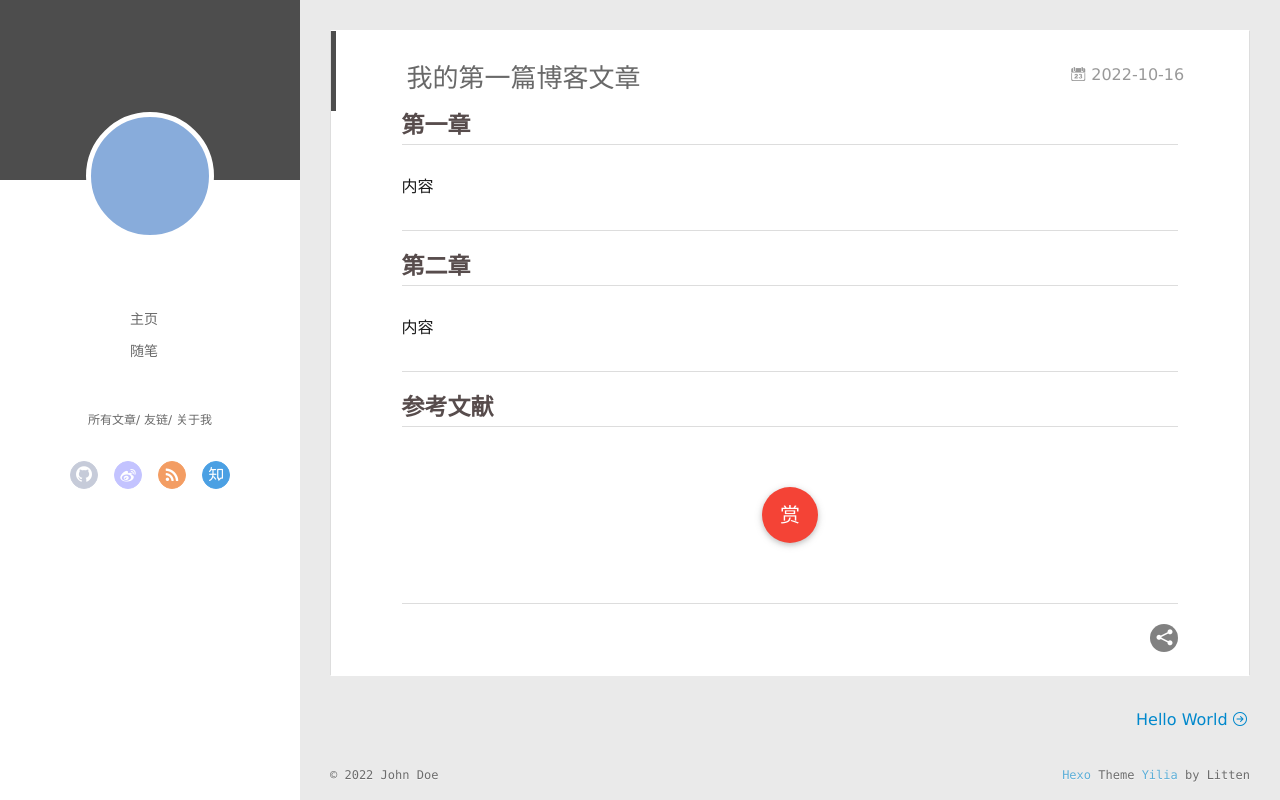
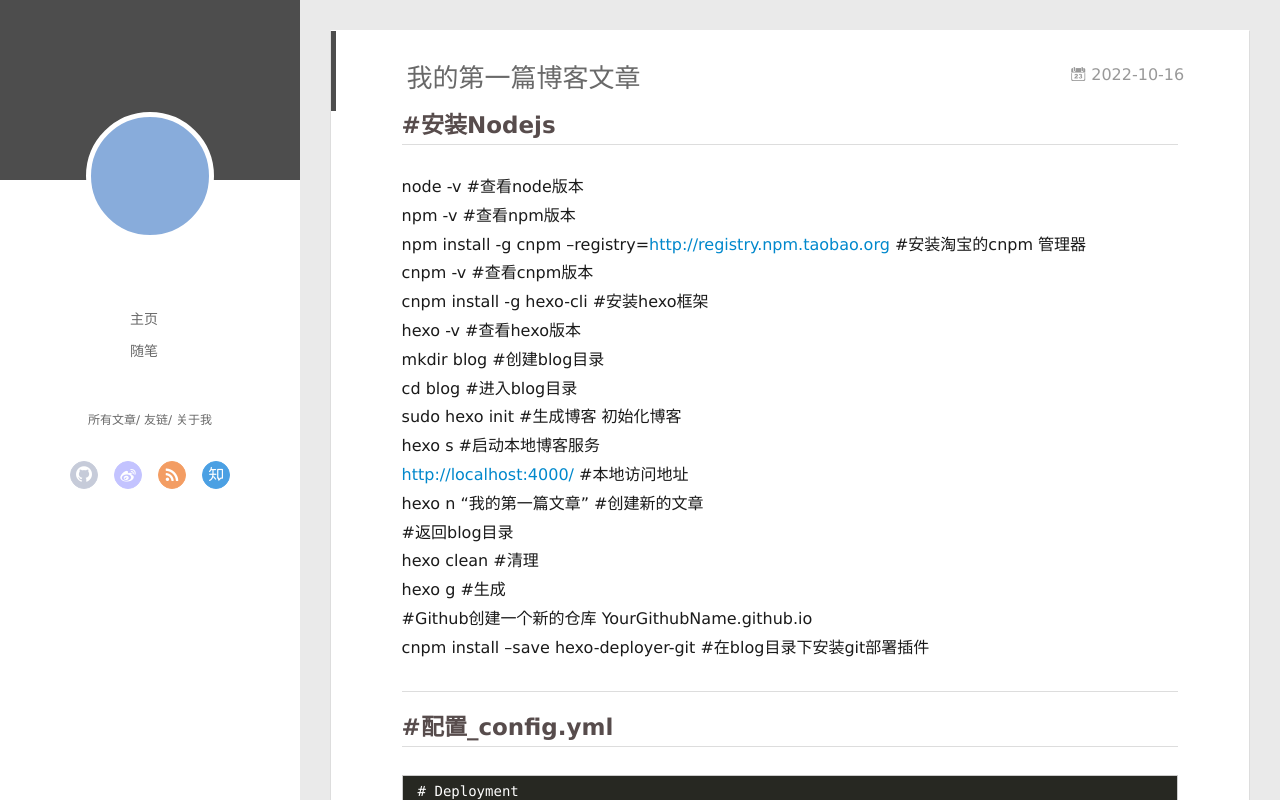
Before and after one commit to yanzu-wu9/yanzu-wu9.github.io, a plain HTML site: page 2022/10/16/我的第一篇博客文章/index.html in a window 1280 px wide. Drawn offline with Linux system fonts and the light colour scheme; no server answers.

Commit message:
Site updated: 2022-10-16 16:44:21

```diff
--- a/2022/10/16/我的第一篇博客文章/index.html
+++ b/2022/10/16/我的第一篇博客文章/index.html
@@ -8,15 +8,15 @@
   <link rel="dns-prefetch" href="http://example.com">
   <title>我的第一篇博客文章 | Hexo</title>
   <meta name="viewport" content="width=device-width, initial-scale=1, maximum-scale=1">
-  <meta name="description" content="第一章内容  第二章内容  参考文献">
+  <meta name="description" content="#安装Nodejsnode -v	#查看node版本npm -v	#查看npm版本npm install -g cnpm –registry&#x3D;http:&#x2F;&#x2F;registry.npm.taobao.org	#安装淘宝的cnpm 管理器cnpm -v	#查看cnpm版本cnpm install -g hexo-cli    #安装hexo框架hexo -v	#查看hexo版本mkdir bl">
 <meta property="og:type" content="article">
 <meta property="og:title" content="我的第一篇博客文章">
 <meta property="og:url" content="http://example.com/2022/10/16/%E6%88%91%E7%9A%84%E7%AC%AC%E4%B8%80%E7%AF%87%E5%8D%9A%E5%AE%A2%E6%96%87%E7%AB%A0/index.html">
 <meta property="og:site_name" content="Hexo">
-<meta property="og:description" content="第一章内容  第二章内容  参考文献">
+<meta property="og:description" content="#安装Nodejsnode -v	#查看node版本npm -v	#查看npm版本npm install -g cnpm –registry&#x3D;http:&#x2F;&#x2F;registry.npm.taobao.org	#安装淘宝的cnpm 管理器cnpm -v	#查看cnpm版本cnpm install -g hexo-cli    #安装hexo框架hexo -v	#查看hexo版本mkdir bl">
 <meta property="og:locale" content="en_US">
 <meta property="article:published_time" content="2022-10-16T07:55:46.000Z">
-<meta property="article:modified_time" content="2022-10-16T07:58:18.942Z">
+<meta property="article:modified_time" content="2022-10-16T08:43:49.048Z">
 <meta property="article:author" content="John Doe">
 <meta name="twitter:card" content="summary">
 
@@ -174,11 +174,21 @@
 
     <div class="article-entry" itemprop="articleBody">
 
-        <h2 id="第一章"><a href="#第一章" class="headerlink" title="第一章"></a>第一章</h2><p>内容</p>
+        <h2 id="安装Nodejs"><a href="#安装Nodejs" class="headerlink" title="#安装Nodejs"></a>#安装Nodejs</h2><p>node -v	#查看node版本<br>npm -v	#查看npm版本<br>npm install -g cnpm –registry&#x3D;<a target="_blank" rel="noopener" href="http://registry.npm.taobao.org/">http://registry.npm.taobao.org</a>	#安装淘宝的cnpm 管理器<br>cnpm -v	#查看cnpm版本<br>cnpm install -g hexo-cli    #安装hexo框架<br>hexo -v	#查看hexo版本<br>mkdir blog	#创建blog目录<br>cd blog	 #进入blog目录<br>sudo hexo init 	#生成博客 初始化博客<br>hexo s	#启动本地博客服务<br><a target="_blank" rel="noopener" href="http://localhost:4000/">http://localhost:4000/</a>	#本地访问地址<br>hexo n “我的第一篇文章” #创建新的文章<br>#返回blog目录<br>hexo clean #清理<br>hexo g #生成<br>#Github创建一个新的仓库 YourGithubName.github.io<br>cnpm install –save hexo-deployer-git #在blog目录下安装git部署插件</p>
 <hr>
-<h2 id="第二章"><a href="#第二章" class="headerlink" title="第二章"></a>第二章</h2><p>内容</p>
+<h2 id="配置-config-yml"><a href="#配置-config-yml" class="headerlink" title="#配置_config.yml "></a>#配置_config.yml </h2><pre><code># Deployment
+## Docs: https://hexo.io/docs/deployment.html
+deploy:
+      type: git
+     repo: https://github.com/YourGithubName/YourGithubName.github.io.git
+      branch: master
+</code></pre>
 <hr>
-<h2 id="参考文献"><a href="#参考文献" class="headerlink" title="参考文献"></a>参考文献</h2>
+<p>hexo d	#部署到Github仓库里<br><a target="_blank" rel="noopener" href="https://yourgithubname.github.io/">https://YourGithubName.github.io/</a>  #访问这个地址可以查看博客</p>
+<p> git clone <a target="_blank" rel="noopener" href="https://github.com/litten/hexo-theme-yilia.git">https://github.com/litten/hexo-theme-yilia.git</a> themes&#x2F;yilia  #下载yilia主题到本地</p>
+<p>#修改hexo根目录下的 _config.yml 文件 ： theme: yilia</p>
+<p>hexo c	#清理一下<br>hexo g	#生成<br>hexo d	#部署到远程Github仓库</p>
+
 
 
 
```
Also changed, not shown: index.html (+13 -3 lines).
